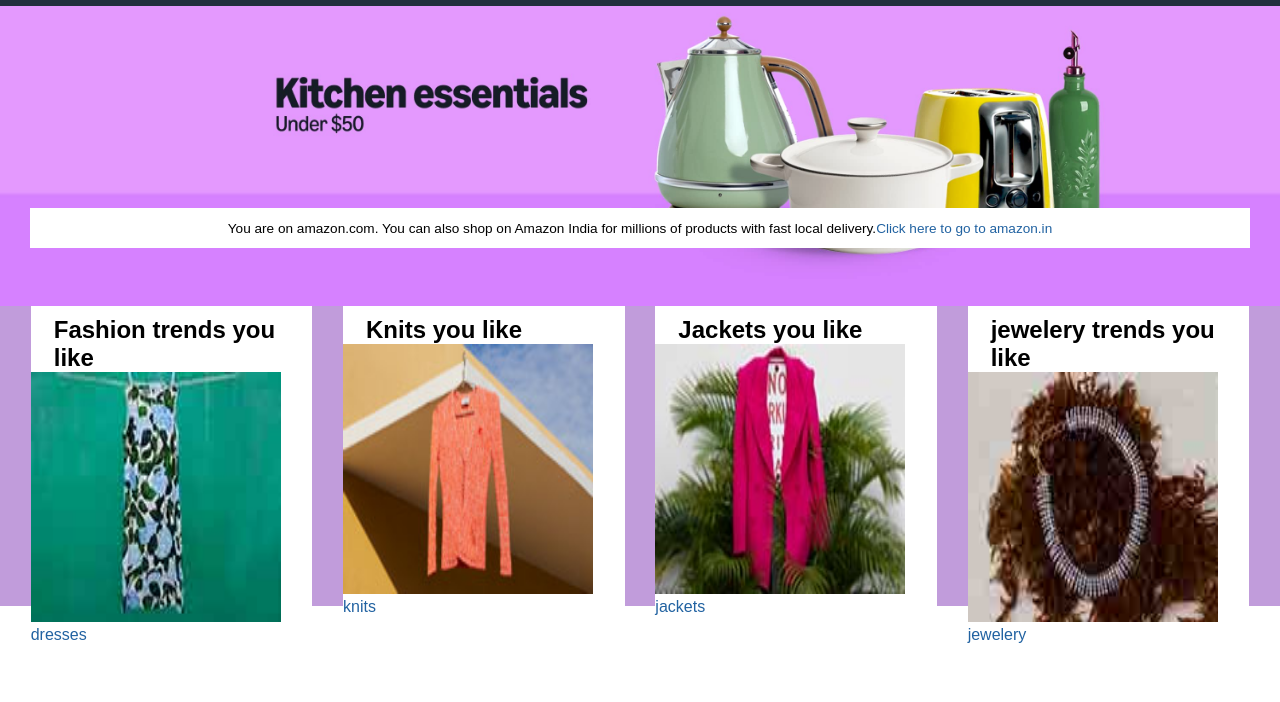
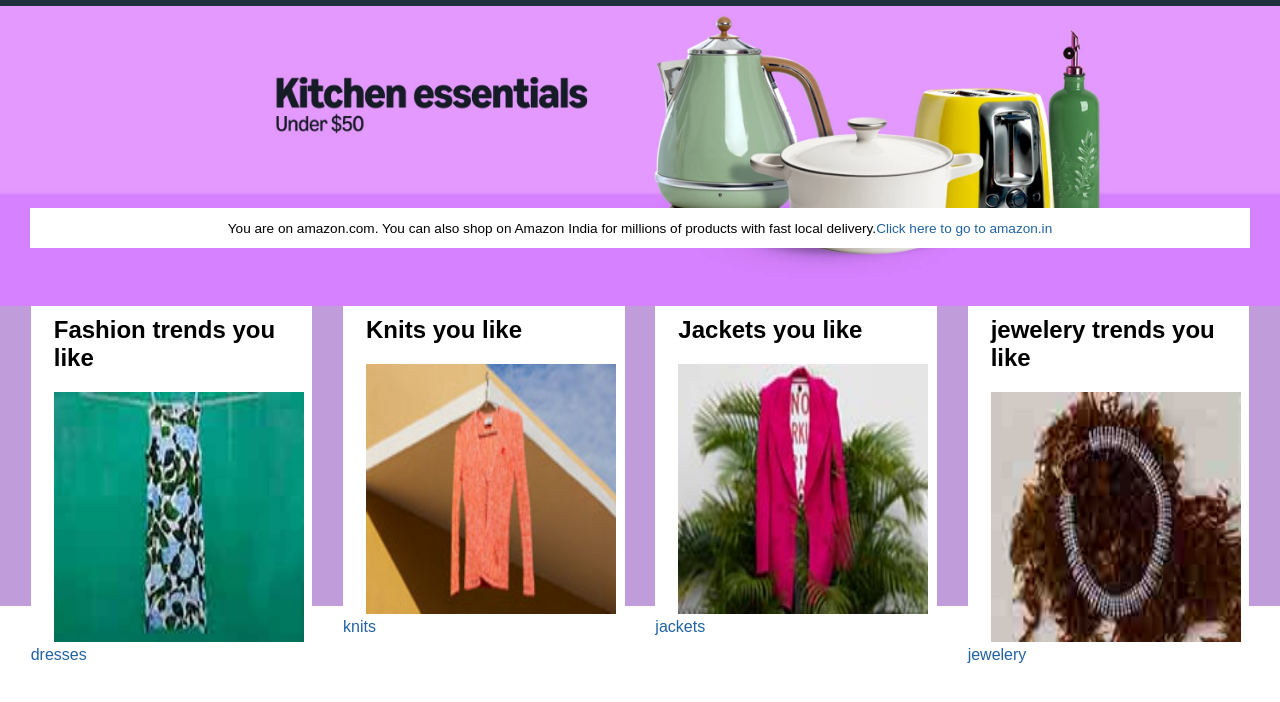
Before and after one commit to yashjha2510/amazon-homepage-clone, a plain HTML site: page index.html in a window 1280 px wide. Shown: the part 94-796 px from the top of the page. Drawn offline with Linux system fonts and the light colour scheme.

Commit message:
delete prev change

```diff
--- a/style.css
+++ b/style.css
@@ -207,8 +207,8 @@
 .shop-box img {
     height: 250px;
     width: 250px;
-    /* margin-left: 23px;
-    margin-top: 20px; */
+    margin-left: 23px;
+    margin-top: 20px;
 }
 
 .shop-box a {
```
